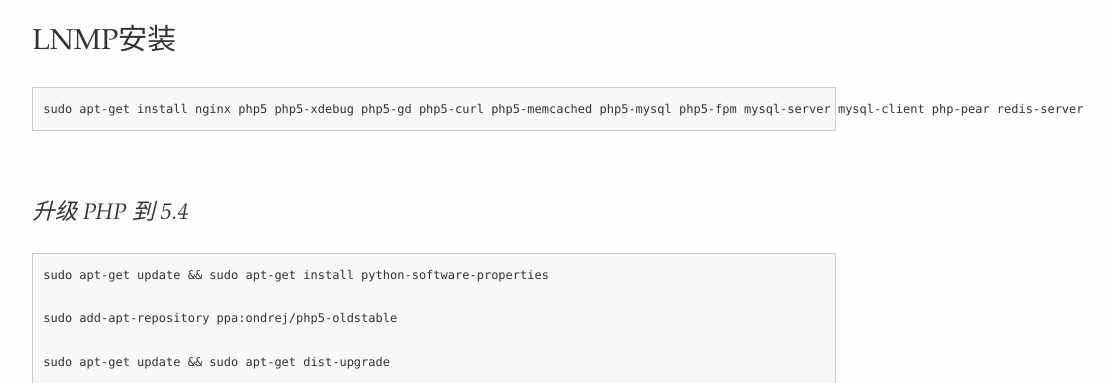
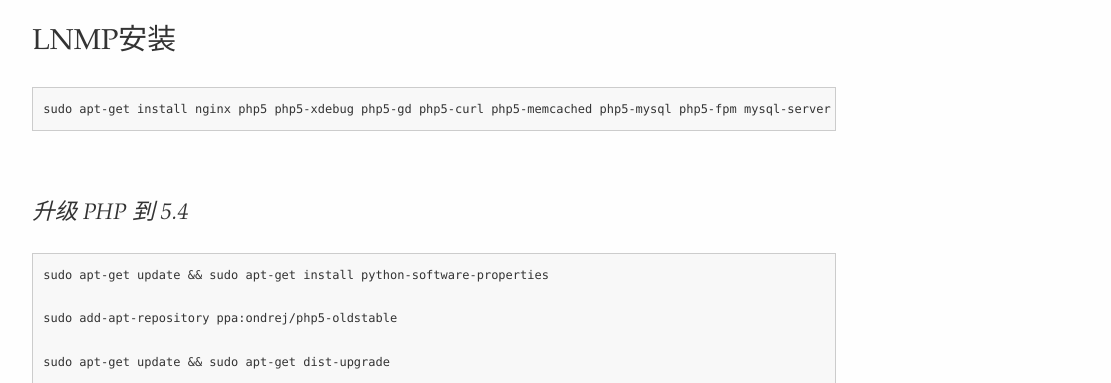
Before and after one commit to jmt33/mtao, a PHP site: the page made by Html/Linux/20140825062307_LNMP环境搭建.html in a window 1640 px wide; the page is wider, and only the part inside the window is pictured. Shown: the part 301-684 px from the top of that part, without its empty margins (386-1497 px from the left). Run offline with PHP 8.4, Linux system fonts and the light colour scheme.

Commit message:
修改pre样式

```diff
--- a/static/css/style.css
+++ b/static/css/style.css
@@ -80,6 +80,7 @@ blockquote {
 pre {
     border: 1px solid #ccc;
     padding: 10px;
+    overflow: auto;
 }
 code {
     font-family: "Consolas", "Menlo", "Monaco", monospace, serif;
```
